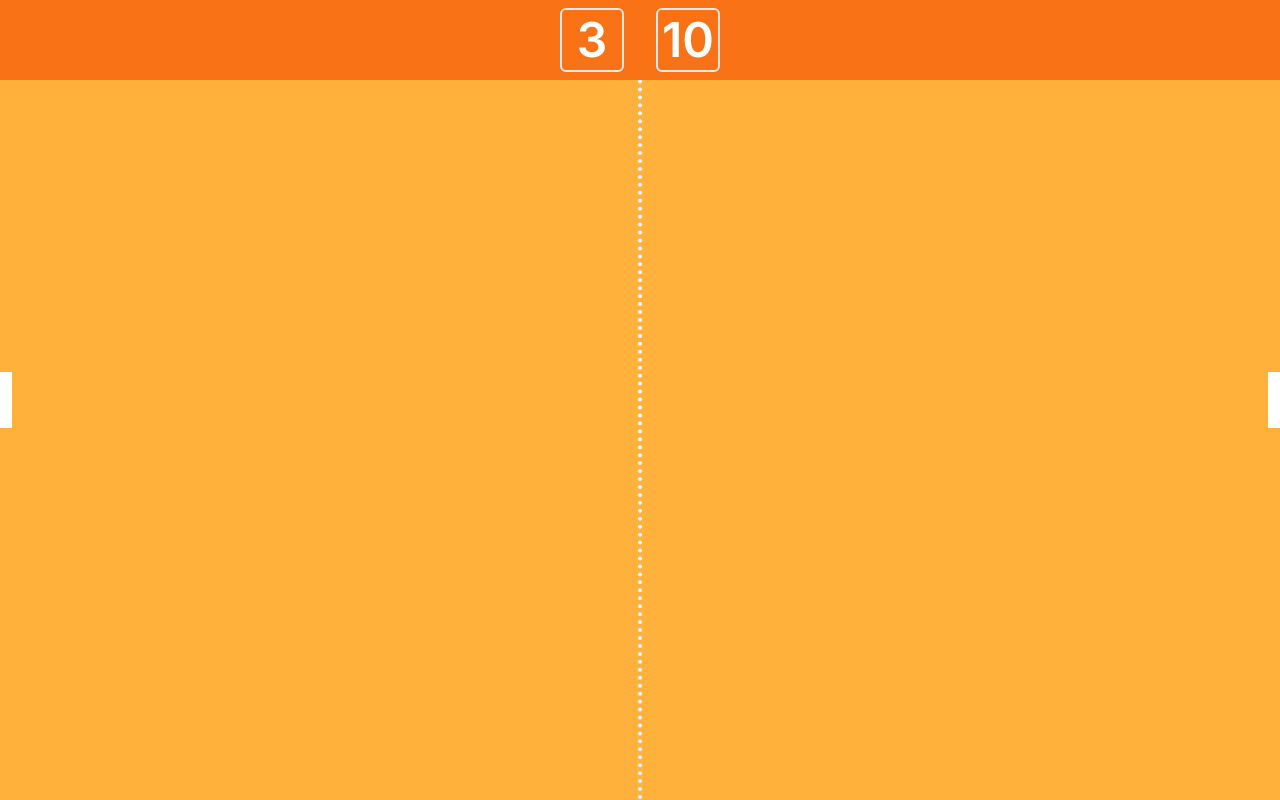
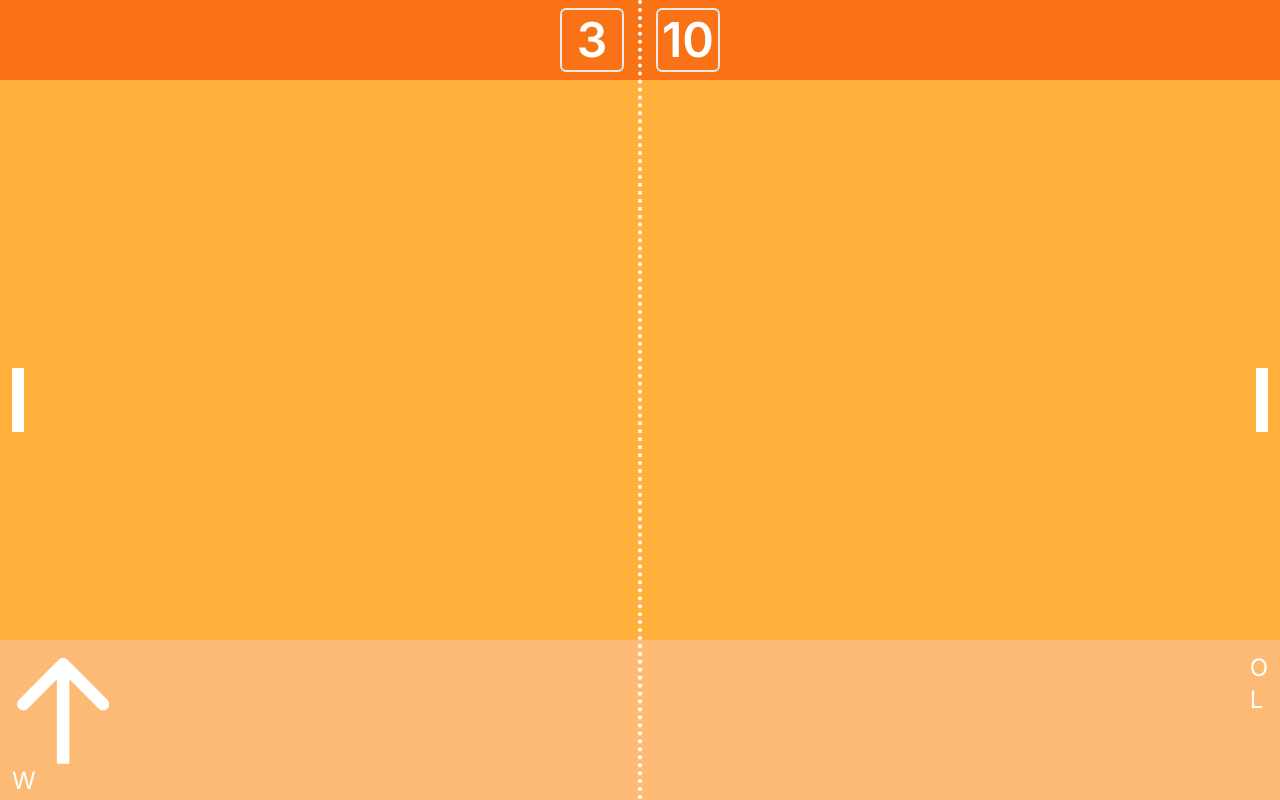
Before and after one commit to betterthanhajin/pong-2024, a Next.js app: page / in a window 1280 px wide. Shown: the top 800 px of the page. Built offline with nearby package versions, Linux system fonts and the light colour scheme.

Commit message:
feat: game desc

```diff
--- /dev/null
+++ b/app/components/GameDesc.tsx
@@ -0,0 +1,22 @@
+"use client";
+import Image from "next/image";
+import Arrow from "../../public/Arrow.svg";
+
+const GameDesc = () => {
+  return (
+    <div className="absolute bottom-0 w-full bg-orange-300 h-40 flex justify-between p-3">
+      <div>
+        <div className="text-white text-2xl">
+          <Image src={Arrow} width={100} height={100} alt="" />
+          <span>W</span>
+        </div>
+        <div className="text-white text-2xl">S</div>
+      </div>
+      <div>
+        <div className="text-white text-2xl">O</div>
+        <div className="text-white text-2xl">L</div>
+      </div>
+    </div>
+  );
+};
+export default GameDesc;
--- a/app/components/GameLayout.tsx
+++ b/app/components/GameLayout.tsx
@@ -9,23 +9,24 @@ import {
 import { GameContext } from "../contexts/GameContext";
 import { BallContext } from "../contexts/BallContext";
 import GameHeader from "./GameHeader";
+import GameDesc from "./GameDesc";
 
 const GameLayout = () => {
   const layoutContext = useContext(GameContext);
   const ballContext = useContext(BallContext);
   const backgroundRef = useRef<HTMLDivElement | null>(null);
   const brickRefLeft = useRef<HTMLDivElement | null>(null);
-  const handleMouseMove: MouseEventHandler<HTMLDivElement> = (e) => {
-    if (layoutContext && brickRefLeft.current) {
-      if (brickRefLeft.current) {
-        brickRefLeft.current.style.position = "absolute";
-        if (parseInt(brickRefLeft.current.style.top) < 96) {
-          brickRefLeft.current.style.top = "96px";
-        }
-        brickRefLeft.current.style.top = `${e.clientY - 56}px`;
-      }
-    }
-  };
+  // const handleMouseMove: MouseEventHandler<HTMLDivElement> = (e) => {
+  //   if (layoutContext && brickRefLeft.current) {
+  //     if (brickRefLeft.current) {
+  //       brickRefLeft.current.style.position = "absolute";
+  //       if (parseInt(brickRefLeft.current.style.top) < 96) {
+  //         brickRefLeft.current.style.top = "96px";
+  //       }
+  //       brickRefLeft.current.style.top = `${e.clientY - 56}px`;
+  //     }
+  //   }
+  // };
 
   useEffect(() => {
     if (layoutContext && backgroundRef.current) {
@@ -80,16 +81,16 @@ const GameLayout = () => {
   return (
     <div
       className="game-layout flex justify-between items-center w-full h-full relative"
-      onMouseMove={handleMouseMove}
       ref={backgroundRef}
     >
       <GameHeader />
       <div className="game-layout__left">
-        <div className="w-3 h-14 bg-white" ref={brickRefLeft}></div>
+        <div className="w-3 h-16 bg-white ml-3" ref={brickRefLeft}></div>
       </div>
-      <div className="game-layout__center w-0 h-full border-l-4 border-dotted border-l-white"></div>
+      <div className="game-layout__center w-0 h-full border-l-4 border-dotted border-l-white relative z-10"></div>
+      <GameDesc />
       <div className="game-layout__right">
-        <div className="w-3 h-14 bg-white"></div>
+        <div className="w-3 h-16 bg-white mr-3"></div>
       </div>
     </div>
   );
```
Also changed, not shown: public/Arrow.svg (added).
